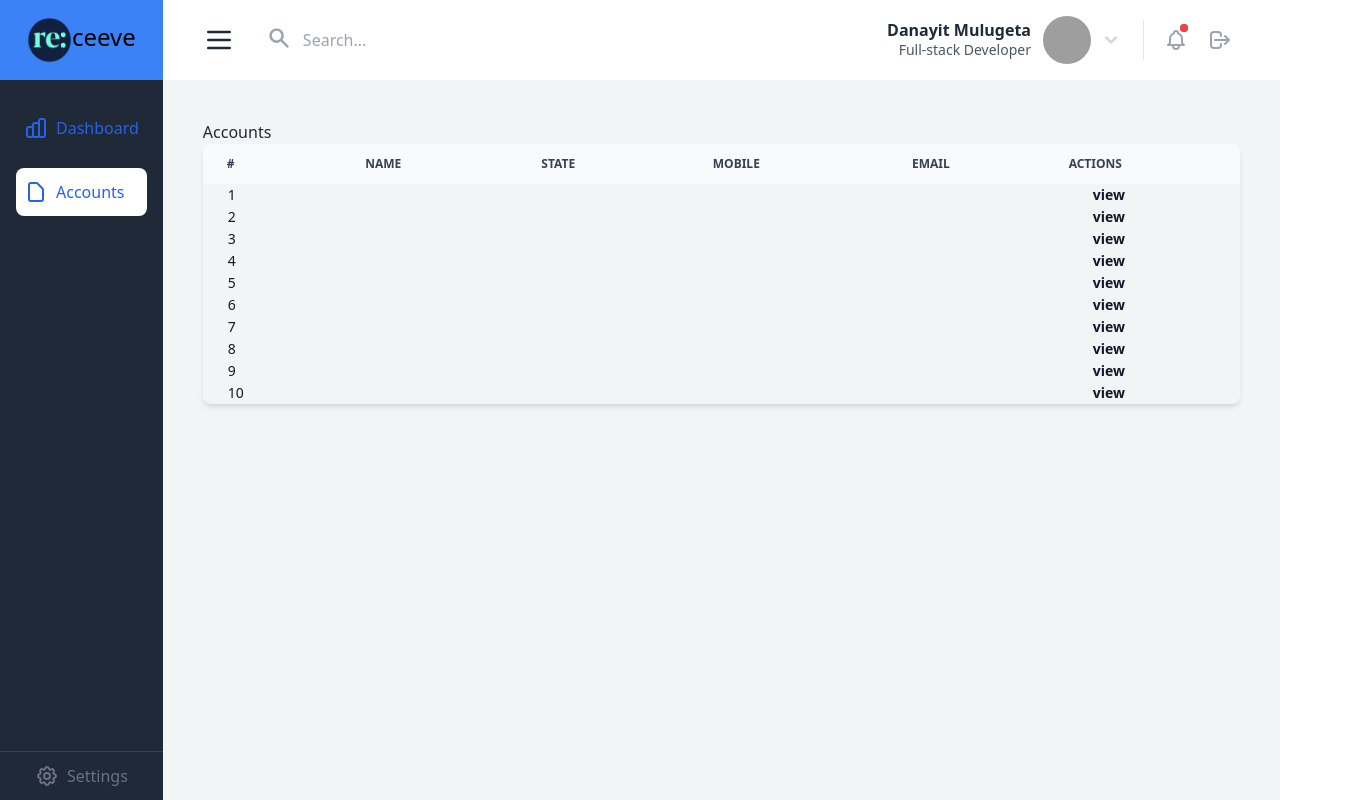
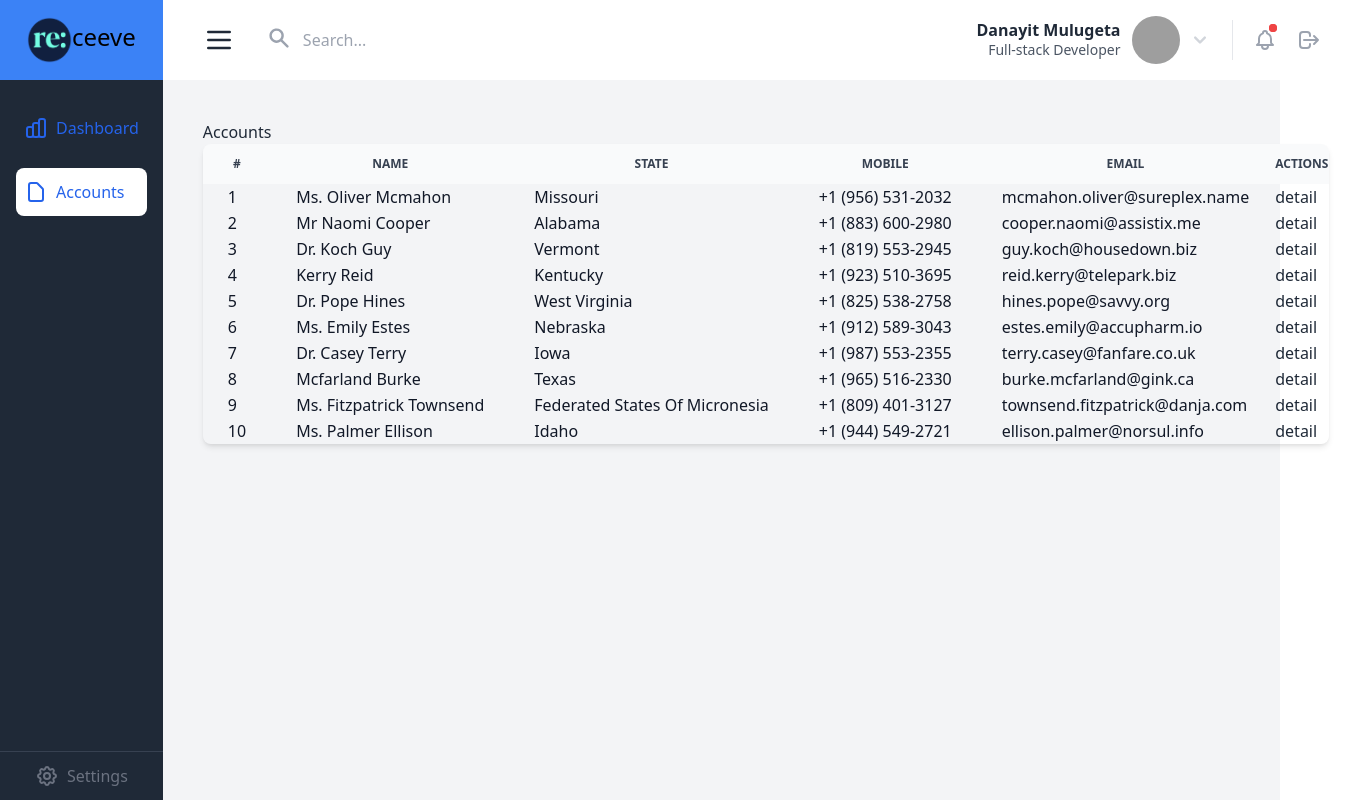
Before and after one commit to Dayni0603/receeve, a Vue app: page /accounts in a window 1280 px wide. Shown: the whole page, 1369 px wide, since content can reach past the window. Built offline with nearby package versions, Linux system fonts and the light colour scheme; data requests are answered from the project's data file; grey boxes are pictures that could not be loaded.

Commit message:
table update

```diff
--- a/src/pages/Accounts.vue
+++ b/src/pages/Accounts.vue
@@ -2,11 +2,71 @@
   <div>
     <h5>Accounts</h5>
     <div class="overflow-x-auto relative shadow-md sm:rounded-lg">
-      <TableComponent :columns="columns" :data="accounts" :actions="actions">
-        <template v-slot:columns="slotProps">
-          <span>{{ formatDate(slotProps.item.createdAt) }}</span>
-        </template>
-      </TableComponent>
+      <table>
+        <thead
+          class="text-xs text-gray-700 uppercase bg-gray-50 dark:bg-gray-700 dark:text-gray-400"
+        >
+          <th scope="col" class="py-3 px-6">#</th>
+          <th
+            scope="col"
+            class="py-3 px-6"
+            v-for="column in columns"
+            :key="column.id"
+          >
+            {{ column.text }}
+          </th>
+          <th v-if="actions !== undefined && actions.length != 0">Actions</th>
+        </thead>
+        <tbody>
+          <tr v-for="(item, i) in accounts" :key="item.id">
+            <td scope="row">
+              <span
+                class="py-4 px-6 font-medium text-gray-900 whitespace-nowrap dark:text-white"
+              >
+                {{ i + 1 }}</span
+              >
+            </td>
+            <td scope="row">
+              <span
+                class="py-4 px-6 font-medium text-gray-900 whitespace-nowrap dark:text-white"
+              >
+                {{ item.debtor.title }} {{ item.debtor.firstName }}
+                {{ item.debtor.lastName }}</span
+              >
+            </td>
+            <td scope="row">
+              <span
+                class="py-4 px-6 font-medium text-gray-900 whitespace-nowrap dark:text-white"
+                >{{ item.debtor.address.state }}</span
+              >
+            </td>
+            <td scope="row">
+              <span
+                class="py-4 px-6 font-medium text-gray-900 whitespace-nowrap dark:text-white"
+                >{{ item.debtor.mobilePhone }}</span
+              >
+            </td>
+            <td scope="row">
+              <span
+                class="py-4 px-6 font-medium text-gray-900 whitespace-nowrap dark:text-white"
+                >{{ item.debtor.email }}</span
+              >
+            </td>
+            <td scope="row">
+              <a @click="$router.push(`accounts/detail/${item.id}`)">detail</a>
+            </td>
+            <!-- <th v-if="actions !== undefined && actions.length != 0">
+              <span
+                v-for="(action, a) in actions"
+                :key="a"
+                class="py-4 px-6 text-gray-900 whitespace-nowrap"
+              >
+                <span @click="action.event">{{ action.name }}</span>
+              </span>
+            </th> -->
+          </tr>
+        </tbody>
+      </table>
     </div>
   </div>
 </template>
@@ -22,10 +82,10 @@ export default class Accounts extends Vue {
 
   //An array of fields for the data
   columns: Array<any> = [
-    { text: "Name", field: "name", slotName: "name-slot" },
-    { text: "State", field: "state", slotName: "state-slot" },
-    { text: "Mobile", field: "mobile", slotName: "mobile-slot" },
-    { text: "Email", field: "email", slotName: "email-slot" },
+    { text: "Name", field: "debtor", name: "name" },
+    { text: "State", field: "debtor", name: "state" },
+    { text: "Mobile", field: "debtor", name: "mobile" },
+    { text: "Email", field: "debtor", name: "email" },
   ];
 
   //An array of actions for the table
```
